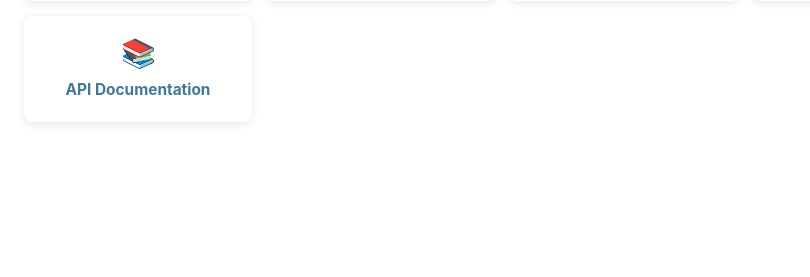
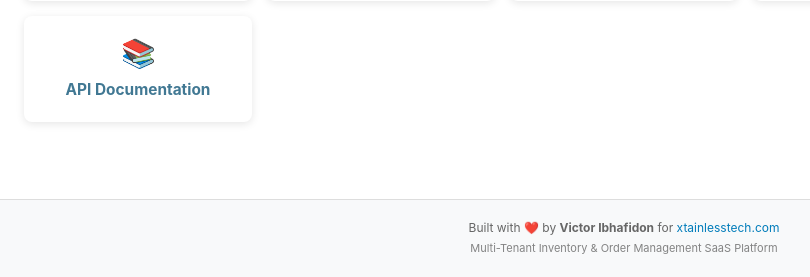
Before and after one commit to Web8080/Inventory_Order_Management_SaaS, a Django app: page /admin/dashboard/ in a window 1280 px wide. Shown: the part 1144-1421 px from the top of the page, without its empty margins (16-826 px from the left). Before the commit the page ends 1268 px from the top, so only its background shows below. Run offline with Django 4.2, Linux system fonts and the light colour scheme; the visitor is signed in with stand-in values (Sample User, id 1); data comes from the database, SQL or seed files in the repository; data that the repository does not hold is empty; parts of the project's set-up code (start-up, migrations or seed data) failed here and were passed over.

Commit message:
Add professional footer to admin pages
- Added footer with Victor Ibhafidon attribution
- Links to xtainlesstech.com
- Professional styling with company branding
- Appears on all admin pages via base_site.html template

```diff
--- a/backend/templates/admin/base_site.html
+++ b/backend/templates/admin/base_site.html
@@ -151,3 +151,15 @@
         </div>
     {% endif %}
 {% endblock %}
+
+{% block footer %}
+    <div id="footer" style="margin-top: 40px; padding: 20px; text-align: center; border-top: 1px solid #ddd; background-color: #f8f9fa; color: #666; font-size: 12px;">
+        <p style="margin: 0;">
+            Built with ❤️ by <strong>Victor Ibhafidon</strong> for
+            <a href="https://xtainlesstech.com" target="_blank" style="color: #007cba; text-decoration: none;">xtainlesstech.com</a>
+        </p>
+        <p style="margin: 5px 0 0 0; font-size: 11px; opacity: 0.8;">
+            Multi-Tenant Inventory & Order Management SaaS Platform
+        </p>
+    </div>
+{% endblock %}
```
